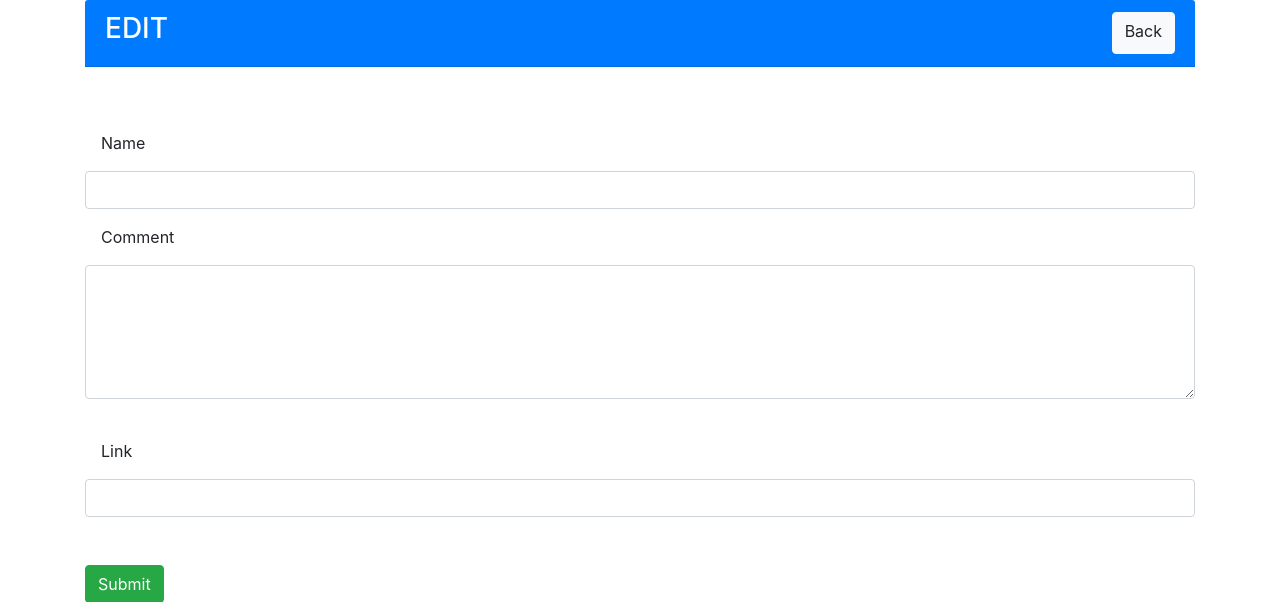
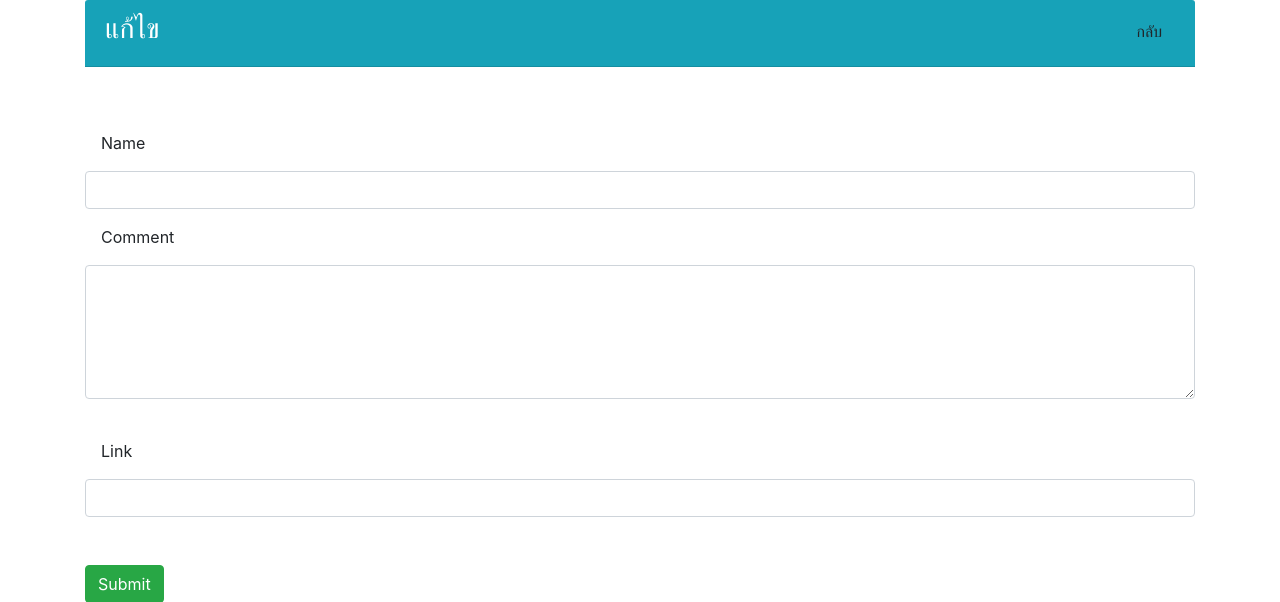
Before and after one commit to ChutimaNakaew/ITFLab02, a PHP site: page /edit.php?ID=1 in a window 1280 px wide. Shown: the top 602 px of the page. Run offline with PHP 8.4, Linux system fonts and the light colour scheme; data that the repository does not hold is empty.

Commit message:
Update edit.php

```diff
--- a/edit.php
+++ b/edit.php
@@ -23,9 +23,9 @@
 
   <body>
       <div class="container">
-          <div class="card-header bg-primary text-white d-flex justify-content-between">
-           <h3>EDIT</h3>
-           <a href="index.php" class="btn btn-light">Back</a>
+          <div class="card-header bg-info text-white d-flex justify-content-between">
+           <h3>แก้ไข</h3>
+           <a href="index.php" class="btn btn-warnning">กลับ</a>
           </div>
           <form action="update.php" method="post" id="CommentForm">
               <div class="form-group mt-5">
```
